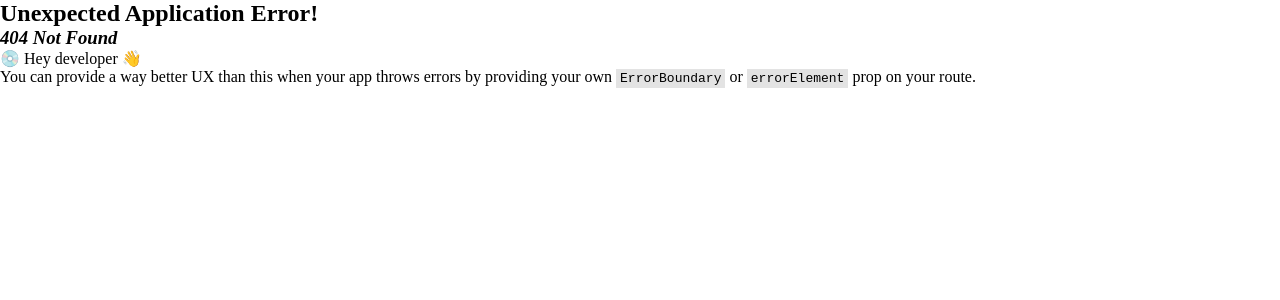
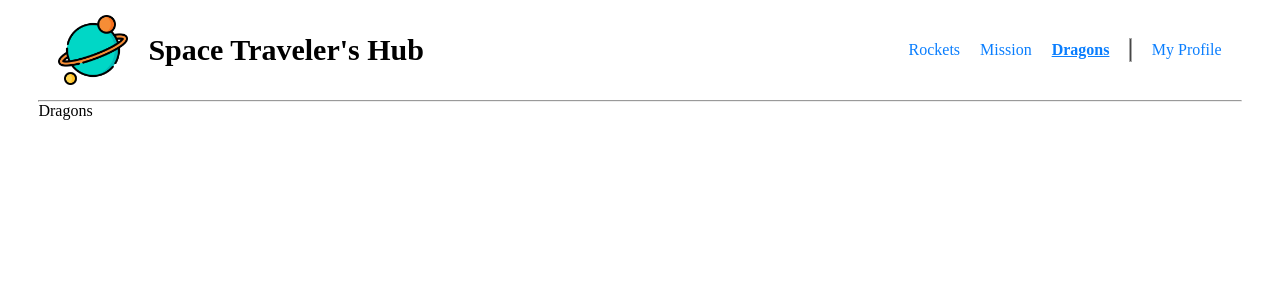
Before and after one commit to dev89s/space-travelers-hub, a React (Create React App) app: page /dragons in a window 1280 px wide. Before the commit this address had no page. Shown: the top 300 px of the page. Built offline with nearby package versions, Linux system fonts and the light colour scheme.

Commit message:
Add dragons page to the project

```diff
--- a/src/App.js
+++ b/src/App.js
@@ -3,6 +3,7 @@ import Root from './routes/Root';
 import Rockets from './components/Rockets';
 import Missions from './components/Missions';
 import MyProfile from './components/My-Profile';
+import Dragons from './components/Dragons';
 
 function App() {
   const router = createBrowserRouter([
@@ -20,6 +21,10 @@ function App() {
           element: <Missions />,
         },
         {
+          path: '/dragons',
+          element: <Dragons />,
+        },
+        {
           path: '/my-profile',
           element: <MyProfile />,
         },
--- /dev/null
+++ b/src/components/Dragons.jsx
@@ -0,0 +1,7 @@
+function Dragons() {
+  return (
+    <div>Dragons</div>
+  );
+}
+
+export default Dragons;
--- a/src/components/Navbar.jsx
+++ b/src/components/Navbar.jsx
@@ -17,6 +17,9 @@ function Navbar() {
           <li>
             <NavLink to="/missions">Mission</NavLink>
           </li>
+          <li>
+            <NavLink to="/dragons">Dragons</NavLink>
+          </li>
           <div className="line" />
           <li>
             <NavLink to="/my-profile">My Profile</NavLink>
--- a/src/redux/store.js
+++ b/src/redux/store.js
@@ -1,11 +1,13 @@
 import { configureStore } from '@reduxjs/toolkit';
 import rocketsSlice from './rockets/rocketsSlice';
 import missionsSlice from './missions/missionsSlice';
+import dragonsSlice from './dragons/dragonsSlice';
 
 const store = configureStore({
   reducer: {
     rockets: rocketsSlice,
     missions: missionsSlice,
+    dragons: dragonsSlice,
   },
 });
 
```
Also changed, not shown: src/redux/dragons/dragonsSlice.js (added, +19 -0 lines).
